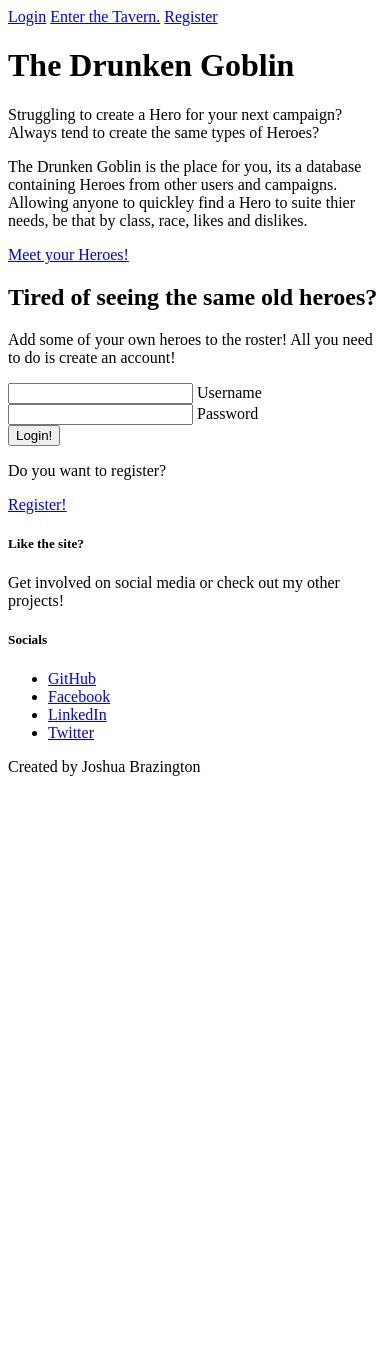
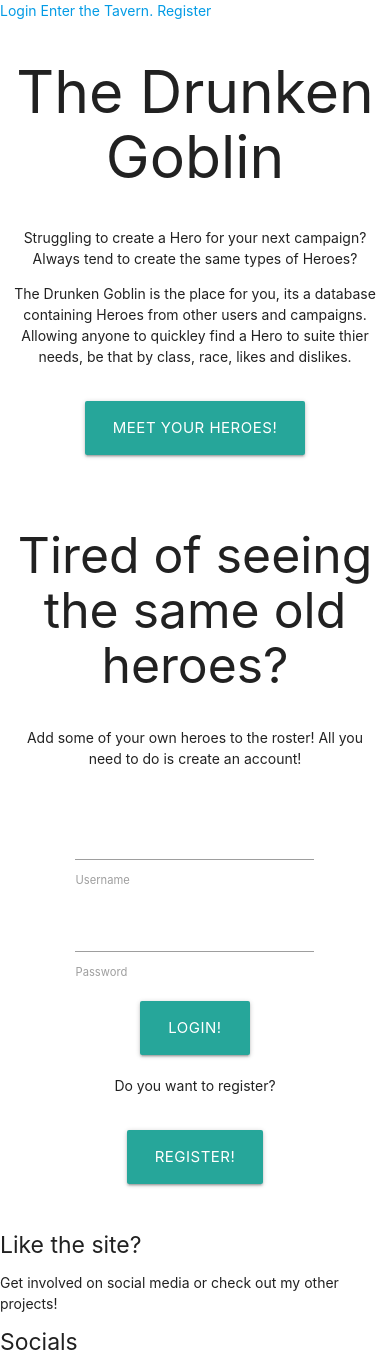
Before and after one commit to Code-Institute-Submissions/IBrazyI-The-Drunken-Goblin, a Flask app: page / in a window 390 px wide. Shown: the top 1355 px of the page. Before the commit the page ends 776 px from the top, so only its background shows below. Run offline with Flask 2, Linux system fonts and the light colour scheme; parts of the project's set-up code (start-up, migrations or seed data) failed here and were passed over; some libraries are stand-ins or nearby versions.

Commit message:
Added layout structure to tavern.html making sure all elements are in the correct position on mobile

```diff
--- a/app.py
+++ b/app.py
@@ -139,8 +139,15 @@ def edit(character_id):
 def profile():
 
     usercharacters = mongo.db.characters.find()
+    data_characters = mongo.db.characters.find()
+    current_user = mongo.db.users.find_one({"username": session['user']})
+    saved_characters = current_user["saved_characters"]
+    for saved in saved_characters:
+        print(saved)
 
-    return render_template(url_for('profile'), usercharacters=usercharacters)
+
+
+    return render_template(url_for('profile'), usercharacters=usercharacters, data_characters=data_characters, saved_characters=saved_characters)
 
 
 
--- a/templates/base.html
+++ b/templates/base.html
@@ -5,7 +5,7 @@
     <meta http-equiv="X-UA-Compatible" content="IE=edge">
     <meta name="viewport" content="width=device-width, initial-scale=1.0">
     <link rel="stylesheet" href="https://cdnjs.cloudflare.com/ajax/libs/font-awesome/5.15.3/css/all.min.css" integrity="sha512-iBBXm8fW90+nuLcSKlbmrPcLa0OT92xO1BIsZ+ywDWZCvqsWgccV3gFoRBv0z+8dLJgyAHIhR35VZc2oM/gI1w==" crossorigin="anonymous" referrerpolicy="no-referrer" />
-     <!--<link rel="stylesheet" href="https://cdnjs.cloudflare.com/ajax/libs/materialize/1.0.0/css/materialize.min.css" type="text/css">-->
+     <link rel="stylesheet" href="https://cdnjs.cloudflare.com/ajax/libs/materialize/1.0.0/css/materialize.min.css" type="text/css">
      <link rel="stylesheet" href="{{ url_for('static', filename='css/style.css') }}" type="text/css">
     {% block styles %}
     {% endblock %}
--- a/templates/landing.html
+++ b/templates/landing.html
@@ -2,59 +2,61 @@
     {% block content %}
 
 
-    <div class="">
-        <div class="">
-            <div class="">
-                <div class="">
-                    <h1 class="">The Drunken Goblin</h1>
+    <div class="row valign-wrapper">
+        <div class="background">
+            <div class="row">
+                <div class="col s12">
+                    <h1 class="center">The Drunken Goblin</h1>
                 </div>
-                <div class="">
-                    <p class="">Struggling to create a Hero for your next campaign? Always tend to create the same types of Heroes?</p>
-                    <p class="">The Drunken Goblin is the place for you, its a database containing Heroes from other users and campaigns. Allowing anyone to quickley find a Hero to suite thier needs, be that by class, race, likes and dislikes.</p>
+                <div class="col s12">
+                    <p class="center">Struggling to create a Hero for your next campaign? Always tend to create the same types of Heroes?</p>
+                    <p class="center">The Drunken Goblin is the place for you, its a database containing Heroes from other users and campaigns. Allowing anyone to quickley find a Hero to suite thier needs, be that by class, race, likes and dislikes.</p>
                 </div>
-                <div class="">
-                    <a class="" href="{{ url_for('tavern') }}">Meet your Heroes!</a>
-                </div>
+            </div>
+            <div class="row center">
+                <a class="waves-effect waves-light btn-large" href="{{ url_for('tavern') }}">Meet your Heroes!</a>
             </div>
         </div>
     </div>
 
-    <div class="">
-        <div class="">
-            <div class="">
-                <h2 class="">Tired of seeing the same old heroes?</h2>
+    <div class="row valign-wrapper">
+        <div class="background">
+            <div class="col s12">
+                <h2 class="center">Tired of seeing the same old heroes?</h2>
             </div>
-            <div class=""></div>
-            <div class="">
-                <p class="">Add some of your own heroes to the roster! All you need to do is create an account!</p>
+            <div class="spacer"></div>
+            <div class="col s12">
+                <p class="center">Add some of your own heroes to the roster! All you need to do is create an account!</p>
             </div>
         </div>
     </div>
 
 
-    <div class="">
-        <div class="">
-            <form class="" method="POST" action="{{ url_for('landing') }}">
-                <div class="">
-                    <div class="">
-                        <input id="username" name="username" type="text" minlength="5" maxlength="15" pattern="^[a-zA-Z0-9]{5,15}$" class="validate" required>
+    <div class="section">
+        <div class="background">
+            <form class="form_styling" method="POST" action="{{ url_for('landing') }}">
+                <div class="row">
+                    <div class="col s8 offset-s2">
+                        <input id="username" name="username" type="text" minlength="5" maxlength="15" pattern="^[a-zA-Z0-9]{5,15}$" class="validate " required>
                         <label for="username">Username</label>
                     </div>
                 </div>
-                <div class="">
-                    <div class="">
+                <div class="row">
+                    <div class="col s8 offset-s2 ">
                         <input id="password" name="password" type="password" minlength="5" maxlength="15" pattern="^[a-zA-Z0-9]{5,15}$" class="validate" required>
                         <label for="password">Password</label>
                     </div>
                 </div>
-                <div class="">
-                    <button type="submit" class="">
+                <div class="row center">
+                    <button type="submit" class="waves-effect waves-light btn-large">
                         Login!
                     </button>
                 </div>
-                <div class="">
-                    <p class="">Do you want to register?</p>
-                    <a class="" href="{{ url_for('register') }}">Register!</a>
+                <div class="row">
+                    <p class="center">Do you want to register?</p>
+                </div>
+                <div class="row center">
+                    <a class="waves-effect waves-light btn-large" href="{{ url_for('register') }}">Register!</a>
                 </div>
             </form>
         </div>
```
Also changed, not shown: templates/profile.html (+16 -1 lines), templates/tavern.html (+7 -5 lines).
